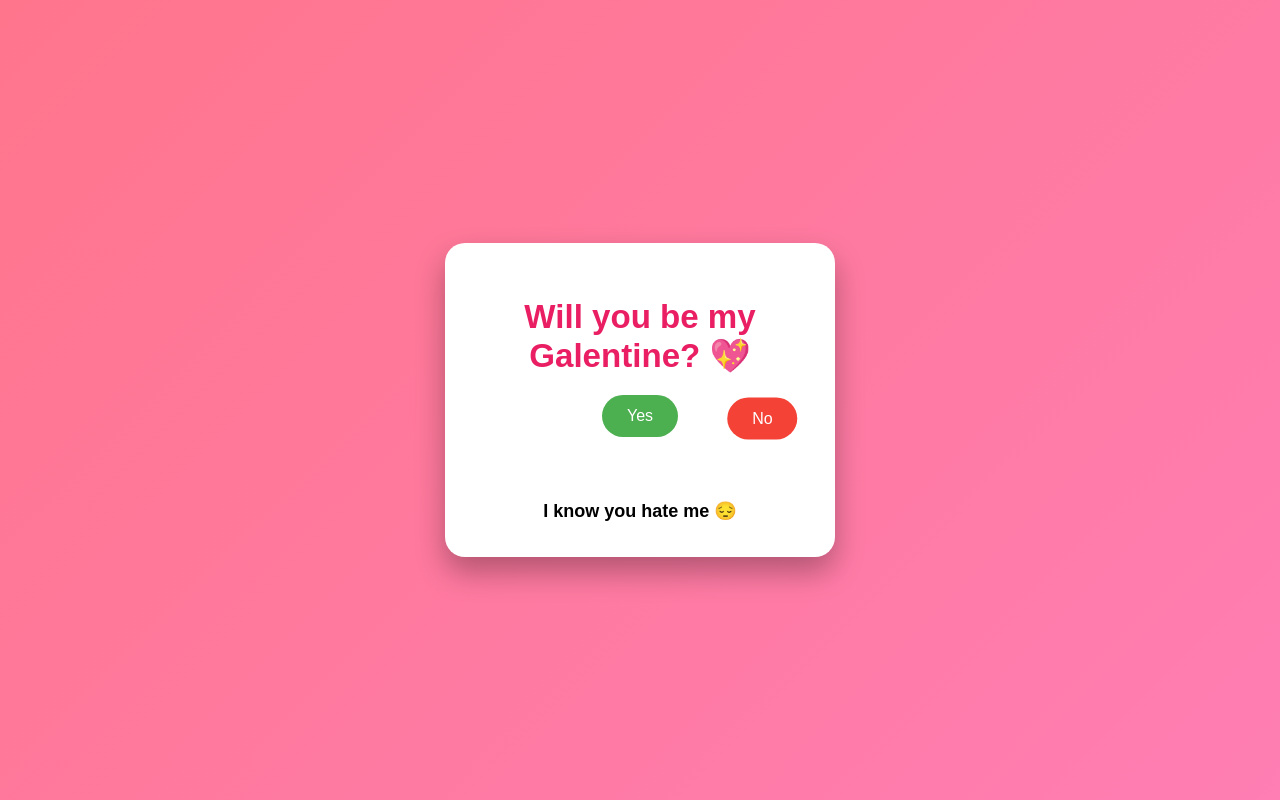
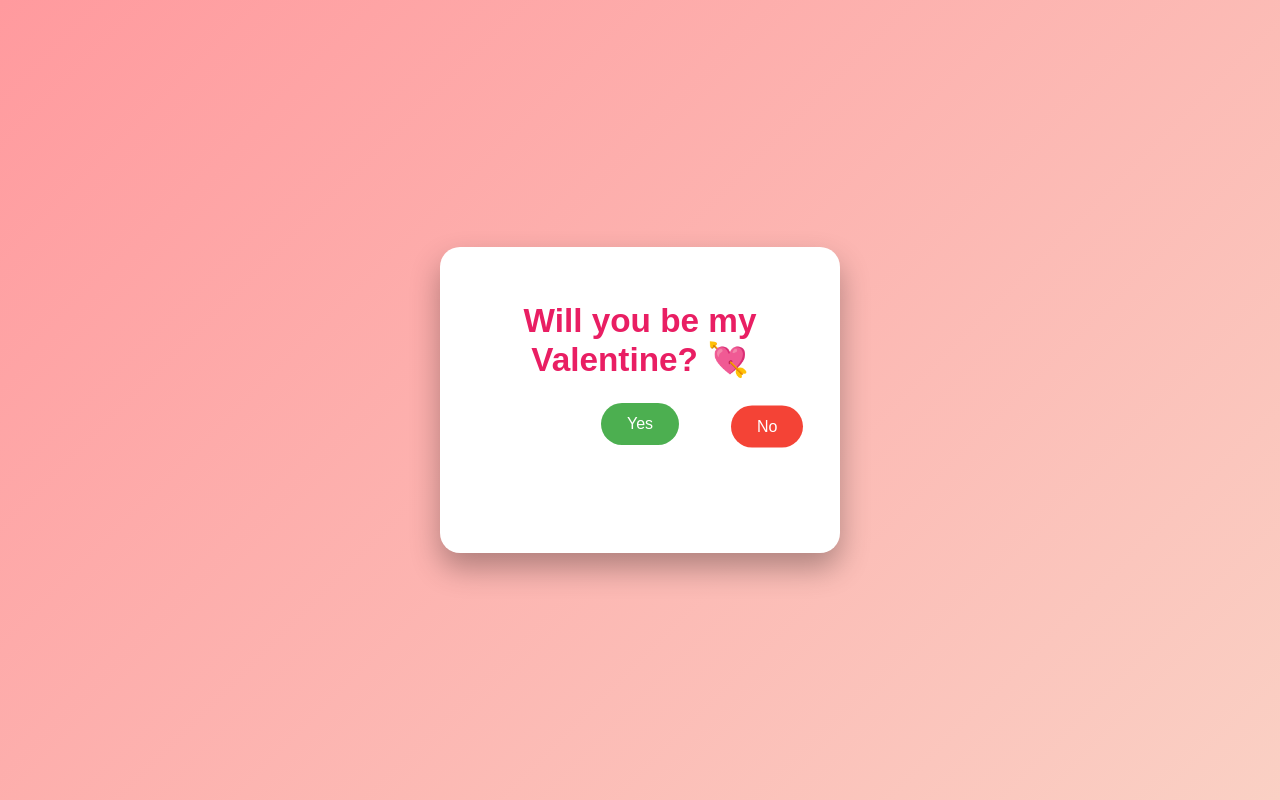
Before and after one commit to bharathis11j-lang/galentine, a plain HTML site: page index.html in a window 1280 px wide. Both pictures are taken after a click on the button "No". Drawn offline with Linux system fonts and the light colour scheme.

Commit message:
Update index.html

```diff
--- a/index.html
+++ b/index.html
@@ -2,12 +2,12 @@
 <html lang="en">
 <head>
 <meta charset="UTF-8">
-<title>Galentine?</title>
+<title>Valentine?</title>
 
 <style>
 body {
     font-family: Arial, sans-serif;
-    background: linear-gradient(135deg, #ff758c, #ff7eb3);
+    background: linear-gradient(135deg, #ff9a9e, #fad0c4);
     display: flex;
     justify-content: center;
     align-items: center;
@@ -21,7 +21,7 @@ body {
     border-radius: 20px;
     text-align: center;
     box-shadow: 0 15px 30px rgba(0,0,0,0.3);
-    width: 320px;
+    width: 330px;
 }
 
 h1 {
@@ -31,19 +31,19 @@ h1 {
 
 @keyframes heartbeat {
     0% { transform: scale(1); }
-    25% { transform: scale(1.05); }
+    25% { transform: scale(1.06); }
     50% { transform: scale(1); }
-    75% { transform: scale(1.05); }
+    75% { transform: scale(1.06); }
 }
 
 .buttons {
-    margin-top: 20px;
+    margin-top: 25px;
     position: relative;
-    height: 80px;
+    height: 90px;
 }
 
 button {
-    padding: 12px 25px;
+    padding: 12px 26px;
     border: none;
     border-radius: 25px;
     font-size: 16px;
@@ -72,11 +72,11 @@ button:hover {
     margin-top: 25px;
     font-size: 18px;
     font-weight: bold;
-    animation: pop 0.5s ease;
+    animation: pop 0.4s ease;
 }
 
 @keyframes pop {
-    0% { transform: scale(0.5); opacity: 0; }
+    0% { transform: scale(0.6); opacity: 0; }
     100% { transform: scale(1); opacity: 1; }
 }
 </style>
@@ -85,7 +85,7 @@ button:hover {
 <body>
 
 <div class="card">
-    <h1>Will you be my Galentine? 💖</h1>
+    <h1>Will you be my Valentine? 💘</h1>
 
     <div class="buttons">
         <button class="yes" onclick="yesClick()">Yes</button>
@@ -96,22 +96,29 @@ button:hover {
 </div>
 
 <script>
+let noMoveCount = 0;
+const maxMoves = 4;
+const noBtn = document.getElementById("noBtn");
+
 function yesClick() {
     document.getElementById("result").innerHTML =
-        "But you already have a boyfriend, girl 😌💔";
+        "You mean it’s a date 💖🥹";
 }
 
-const noBtn = document.getElementById("noBtn");
-
 noBtn.addEventListener("mouseover", () => {
-    const x = Math.random() * 200 - 100;
-    const y = Math.random() * 80 - 40;
-    noBtn.style.transform = `translate(${x}px, ${y}px)`;
+    if (noMoveCount < maxMoves) {
+        const x = Math.random() * 220 - 110;
+        const y = Math.random() * 80 - 40;
+        noBtn.style.transform = `translate(${x}px, ${y}px)`;
+        noMoveCount++;
+    }
 });
 
 noBtn.addEventListener("click", () => {
-    document.getElementById("result").innerHTML =
-        "I know you hate me 😔";
+    if (noMoveCount >= maxMoves) {
+        document.getElementById("result").innerHTML =
+            "Ok bye… sadly , I know you hate me 😔";
+    }
 });
 </script>
 
```
